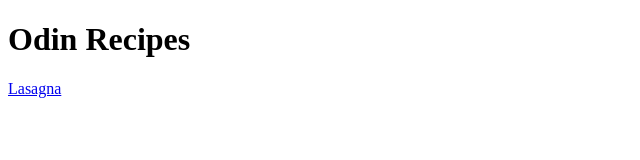
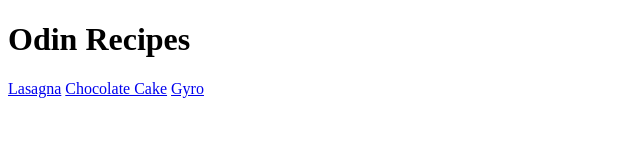
Before and after one commit to shepherdabdullah/odin-recipes, a plain HTML site: page index.html in a window 1280 px wide. Shown: the whole page, without its empty margins (0-640 px from the left). Drawn offline with Linux system fonts and the light colour scheme.

Commit message:
Update index.html and lasagna.html

```diff
--- a/index.html
+++ b/index.html
@@ -7,5 +7,7 @@
     <body>
         <h1>Odin Recipes</h1>
         <a href="recipes/lasagna.html">Lasagna</a>
+        <a href="recipes/chocolate-cake.html">Chocolate Cake</a>
+        <a href="recipes/gyro.html">Gyro</a>
     </body>
 </html>
```
Also changed, not shown: recipes/lasagna.html (+1 -1 lines).
